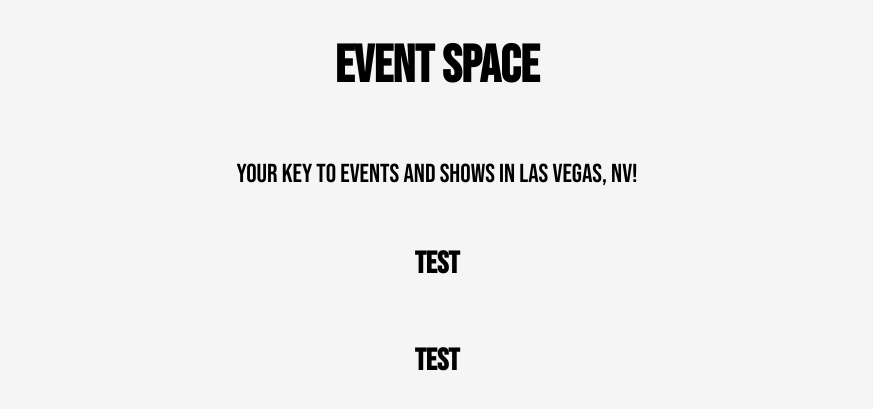
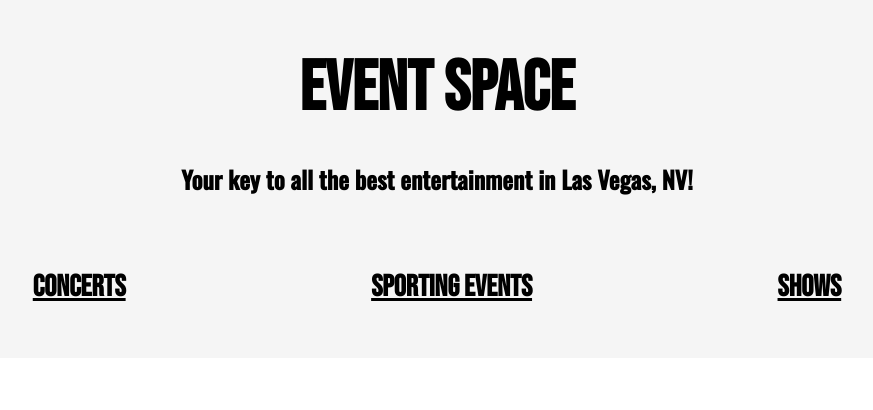
Before and after one commit to matthewp97/Event-Space, a React (Create React App) app in the folder event-space/: page / in a window 1280 px wide. Shown: the top 410 px of the page, without its empty margins (203-1076 px from the left). Built offline with nearby package versions, Linux system fonts and the light colour scheme.

Commit message:
page styling

```diff
--- a/event-space/src/App.css
+++ b/event-space/src/App.css
@@ -1,25 +1,9 @@
 @import url('https://fonts.googleapis.com/css2?family=Bebas+Neue&display=swap');
-
+@import url('https://fonts.googleapis.com/css2?family=Oswald:wght@500&display=swap');
 
 .App {
   text-align: center;
   background-color: whitesmoke;
-}
-
-.App-logo {
-  height: 40vmin;
-  pointer-events: none;
-}
-
-.App-subtext {
-  color: #0e1a1e;
-  margin: 0.5%;
-}
-
-@media (prefers-reduced-motion: no-preference) {
-  .App-logo {
-    animation: App-logo-spin infinite 20s linear;
-  }
 }
 
 .App-header {
@@ -34,15 +18,73 @@
   color: black;
 }
 
+a {
+  color: black;
+}
+
+a:hover {
+  color: blue;
+}
+
+h1 {
+  font-size: 70px;
+  margin-bottom: 10px;
+}
+
+h2 {
+  font-family: 'Oswald', sans-serif;
+}
+
+h3 {
+  font-family: 'Bebas Neue', cursive;
+  font-size: 30px;
+}
+
+.Div-2 {
+  margin-bottom: 1px;
+}
+
+.Concerts {
+  margin: 1%;
+  padding: 10px;
+}
+
+.Sports {
+  margin: 1%;
+  padding: 10px;
+}
+
+.Shows {
+  margin: 1%;
+  padding: 10px;
+}
+
+.Events {
+  display: flex;
+  justify-content: space-evenly;
+  margin: 1%;
+}
+
 /* .App-link {
   color: #61dafb;
 } */
 
-@keyframes App-logo-spin {
+/* .App-logo {
+  height: 40vmin;
+  pointer-events: none;
+} */
+
+/* @media (prefers-reduced-motion: no-preference) {
+  .App-logo {
+    animation: App-logo-spin infinite 20s linear;
+  }
+} */
+
+/* @keyframes App-logo-spin {
   from {
     transform: rotate(0deg);
   }
   to {
     transform: rotate(360deg);
   }
-}
+} */
--- a/event-space/src/App.js
+++ b/event-space/src/App.js
@@ -1,21 +1,26 @@
-import logo from './logo.svg';
 import './App.css';
+import './index.css'
 
 function App() {
     return (
     <div className = "App">
         <header className = "App-header">
             <h1>Event Space</h1>
-            <div className="Div-2">
-                <p>Your key to events and shows in Las Vegas, NV!</p>
+        </header>
+        <div className="Div-2">
+            <h2>Your key to all the best entertainment in Las Vegas, NV!</h2>
+        </div>
+        <div className = "Events">
+             <div className="Concerts">
+             <a href="Concerts.jsx"><h3>Concerts</h3></a>
             </div>
-            <div className="Div-3">
-                <h3>Test</h3>
+            <div className="Sports">
+                <a href="Sports.jsx"><h3>Sporting Events</h3></a>
             </div>
-            <div className="Div-3">
-                <h3>Test</h3>
+            <div className="Shows">
+            <a href="Shows.jsx"><h3>Shows</h3></a>
             </div>
-        </header>
+        </div>
     </div>
     )
 }
```
Also changed, not shown: event-space/src/Concerts.jsx (added, +9 -0 lines), event-space/src/Shows.jsx (added), event-space/src/Sports.jsx (added).
